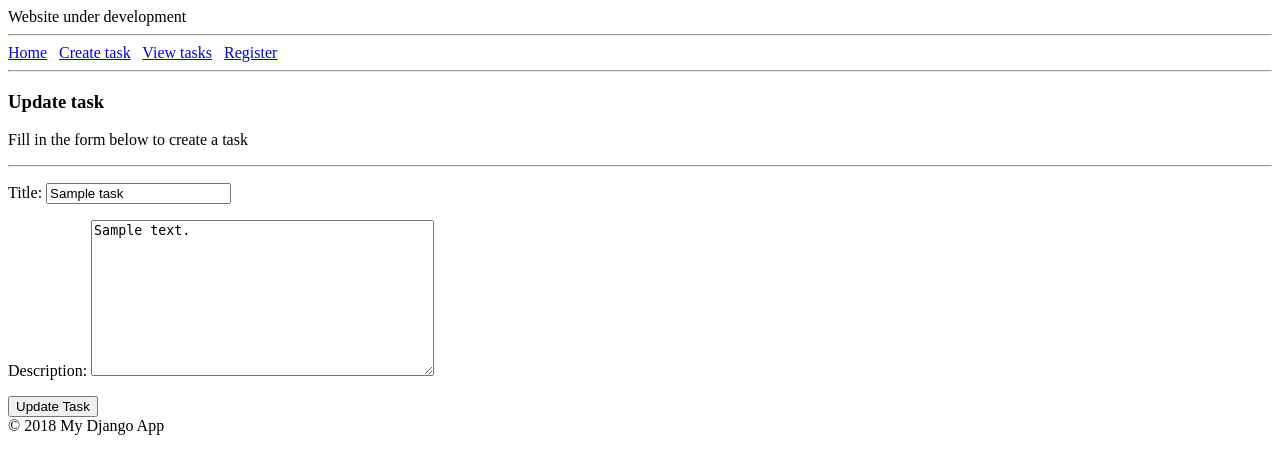
After one commit to hail2skins/UltimateDjangoUdemy, a Django app: page /update-task/1/ in a window 1280 px wide. The commit adds this page. Shown: the top 474 px of the page. Run offline with Django 5.2, Linux system fonts and the light colour scheme; tables that the repository leaves empty hold one stand-in row (values such as "Sample post").

Commit message:
Crud update done

```diff
--- /dev/null
+++ b/elevate/crm/templates/crm/update-task.html
@@ -0,0 +1,23 @@
+{% extends 'crm/base.html' %}
+{% block content %}
+    <h3>Update task</h3>
+    <p>Fill in the form below to create a task</p>
+    <hr>
+    <form method="POST" autocomplete="off" enctype="multipart/form-data">
+        {% csrf_token %}
+        {{ form.as_p }}
+        {% if form.errors %}
+            <div class="alert alert-danger" role="alert">
+                <ul>
+                    {% for field in form %}
+                        {% for error in field.errors %}
+                            <li>{{ error }}</li>
+                        {% endfor %}
+                    {% endfor %}
+                </ul>
+            </div>
+        {% endif %}
+
+        <button type="submit" class="btn btn-primary">Update Task</button>
+    </form>
+{% endblock %}
--- a/elevate/crm/templates/crm/view-tasks.html
+++ b/elevate/crm/templates/crm/view-tasks.html
@@ -9,7 +9,7 @@
         {{ task.id }}
         <br>
 
-        {{ task.title }}
+        <a href="{% url 'update-task' task.id %}">{{ task.title }}</a>
         <br>
 
         {{ task.description }}
@@ -17,6 +17,8 @@
 
         {{ task.created_at }}
         <br>
+        <a href="{% url 'update-task' task.id %}">Update Task</a>
+        <br>
 
     {% endfor %}
 
--- a/elevate/crm/urls.py
+++ b/elevate/crm/urls.py
@@ -13,4 +13,5 @@ urlpatterns = [
     path('register/', views.register, name="register"), # Add this line to map the register view to the register URL
     path('view-tasks', views.tasks, name="view-tasks"), # Add this line to map the task view to the task URL
     path('create-task', views.create_task, name="create-task"), # Add this line to map the task_form view to the task_form URL
+    path('update-task/<str:pk>/', views.update_task, name="update-task"), # Add this line to map the task_update view to the task_update URL
 ]
--- a/elevate/crm/views.py
+++ b/elevate/crm/views.py
@@ -72,6 +72,29 @@ def tasks(request):
 
     return render(request, 'crm/view-tasks.html', context) # Add this function to render the task.html template
 
+#CRUD operations - Update a task
+def update_task(request, pk):
+
+    # Get the task with the primary key (pk) from the database
+    task = Task.objects.get(id=pk)
+
+    # Create a new instance of the TaskForm model with the task data
+    form = TaskForm(instance=task)
+
+    # Check if the form has been submitted using if statement
+    if request.method == 'POST':
+        form = TaskForm(request.POST, instance=task) # Create a new instance of the TaskForm model with the POST data and task data
+
+        # Check if the form is valid using if statement
+        if form.is_valid():
+            form.save() # Save the form data to the database
+            return redirect('view-tasks') # Redirect to the task view
+
+    context = {
+        'form': form,
+    }
+
+    return render(request, 'crm/update-task.html', context) # Add this function to render the task_form.html template
 
 # Register view
 def register(request):
```
